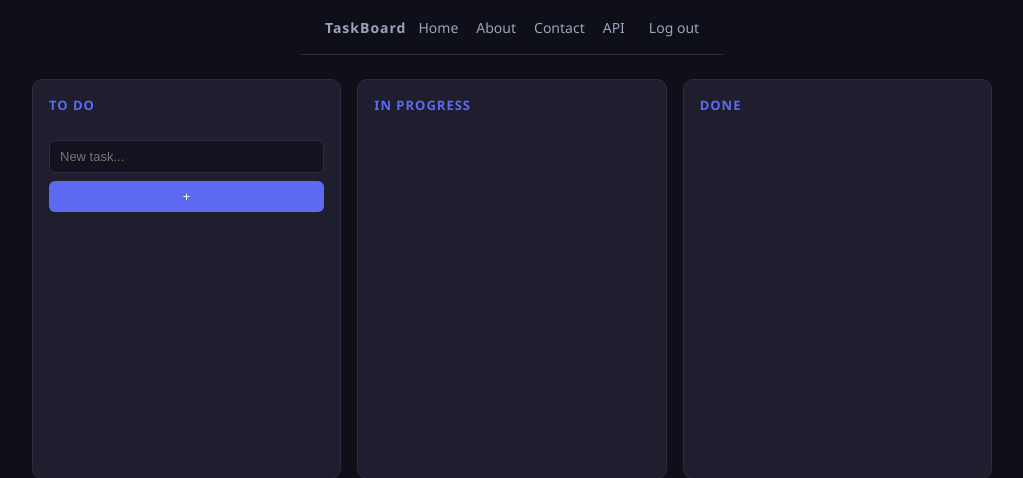
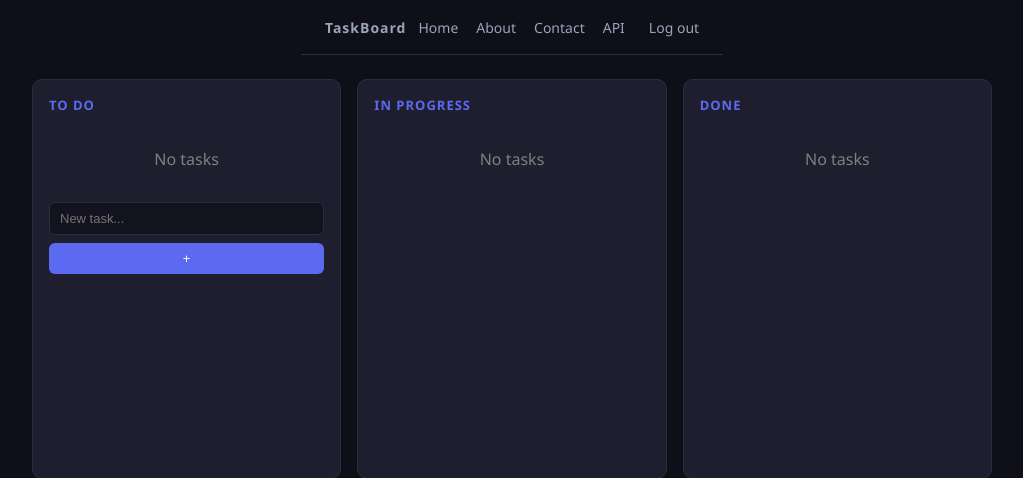
Before and after one commit to yava-code/Mini-Task-Board, a Flask app: page /board in a window 1280 px wide. Shown: the top 478 px of the page, without its empty margins (128-1151 px from the left). Run offline with Flask 3, Linux system fonts and the light colour scheme; a user stored in the database is signed in; data that the repository does not hold is empty.

Commit message:
add empty column indicator

```diff
--- a/static/style.css
+++ b/static/style.css
@@ -287,6 +287,14 @@ footer.site-footer {
   margin-bottom: 12px;
 }
 
+.cards:empty::before {
+    content: "No tasks"; /* Текст, который появится */
+    display: block;      /* Чтобы текст вел себя как отдельный блок */
+    color: gray;         /* Сделаем его неброским */
+    text-align: center;  /* Выровняем по центру */
+    padding: 20px;       /* Добавим немного свободного места */
+}
+
 .card {
   background: #13131f;
   border: 1px solid #2d2d3f;
```
